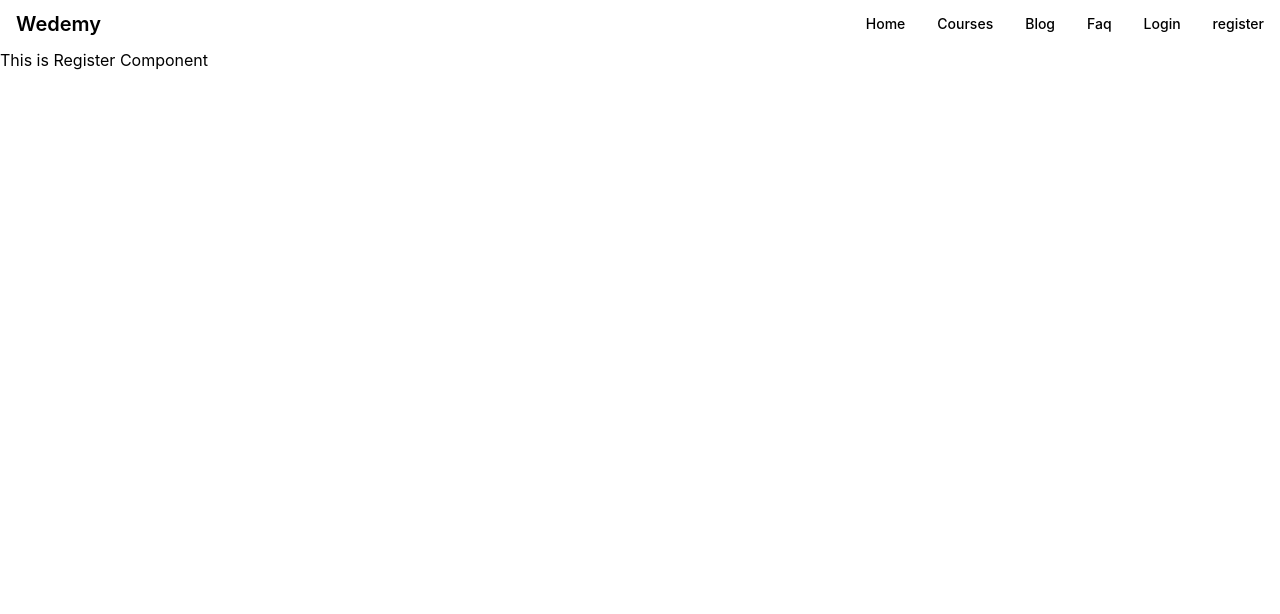
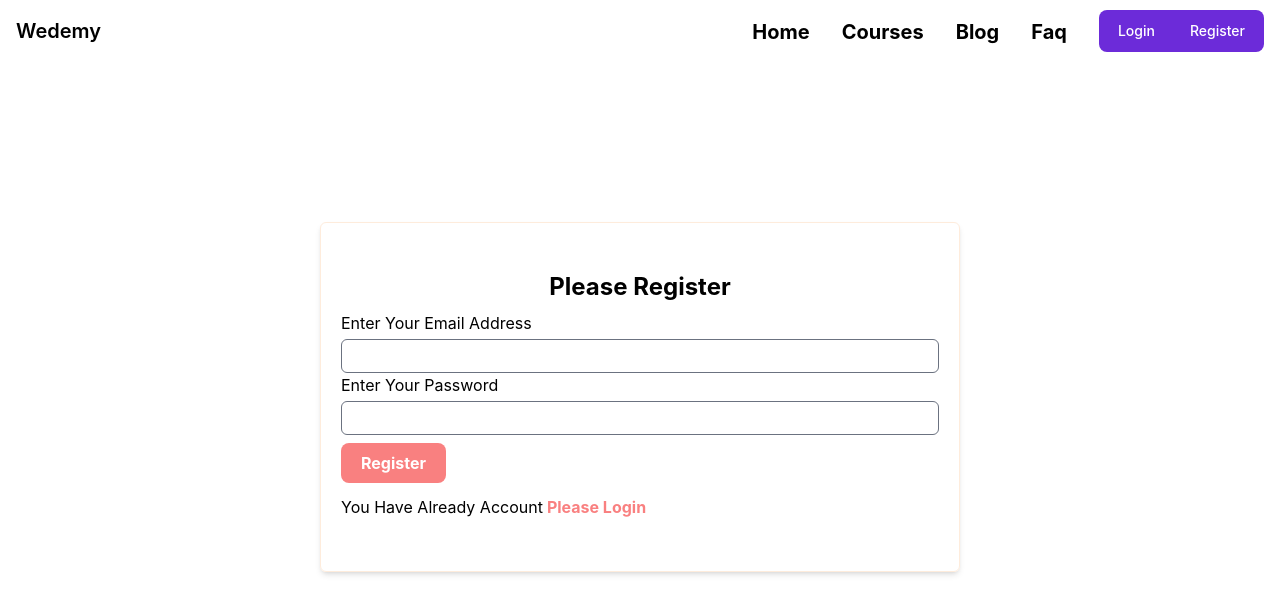
Before and after one commit to mdgulamquddus/b610-learning-platform-client-side, a React (Create React App) app: page /register in a window 1280 px wide. Shown: the top 614 px of the page. Built offline with nearby package versions, Linux system fonts and the light colour scheme; no server answers.

Commit message:
context, create user added

```diff
--- a/package.json
+++ b/package.json
@@ -6,6 +6,7 @@
     "@testing-library/jest-dom": "^5.16.5",
     "@testing-library/react": "^13.4.0",
     "@testing-library/user-event": "^13.5.0",
+    "firebase": "^9.14.0",
     "flowbite": "^1.5.4",
     "flowbite-react": "^0.3.6",
     "react": "^18.2.0",
--- /dev/null
+++ b/src/components/Pages/Checkout.js
@@ -0,0 +1,14 @@
+import React from "react";
+import { useLoaderData } from "react-router-dom";
+
+const Checkout = () => {
+  const course = useLoaderData();
+  console.log(course);
+  return (
+    <div>
+      <h1>This is checkout component</h1>
+    </div>
+  );
+};
+
+export default Checkout;
--- a/src/components/Pages/CourseDetails.js
+++ b/src/components/Pages/CourseDetails.js
@@ -1,7 +1,7 @@
-import { Badge, Rating } from "flowbite-react";
+import { Badge, Button, Rating } from "flowbite-react";
 import React, { createRef } from "react";
 import { FaCloudDownloadAlt } from "react-icons/fa";
-import { useLoaderData } from "react-router-dom";
+import { Link, useLoaderData } from "react-router-dom";
 
 import Pdf from "react-to-pdf";
 
@@ -9,6 +9,7 @@ const ref = createRef();
 const CourseDetails = () => {
   const course = useLoaderData();
   const {
+    id,
     name,
     title,
     creator,
@@ -65,6 +66,9 @@ const CourseDetails = () => {
           ))}
         </div>
       </div>
+      <Link to={`/checkout/${id}`} className="my-4 block">
+        <Button color="purple">Get Premium Access</Button>
+      </Link>
     </div>
   );
 };
--- a/src/components/Pages/Home.js
+++ b/src/components/Pages/Home.js
@@ -1,6 +1,9 @@
-import React from "react";
+import React, { useContext } from "react";
+import { AuthContext } from "../../context/UserContex";
 
 const Home = () => {
+  const { user } = useContext(AuthContext);
+  console.log(user);
   return (
     <div>
       <h1>This is home Component</h1>
--- a/src/components/Pages/Login.js
+++ b/src/components/Pages/Login.js
@@ -1,9 +1,47 @@
 import React from "react";
+import { NavLink } from "react-router-dom";
 
 const Login = () => {
   return (
-    <div>
-      <h1>This Login component</h1>
+    <div className="container mx-auto w-2/4 translate-y-40 border border-orange-100 rounded-md py-10 px-5 shadow-md">
+      <h2 className="text-2xl font-bold my-2 text-center">Please Login</h2>
+      <form>
+        <div className="flex flex-col gap-1">
+          <label htmlFor="email">Enter Your Email Address</label>
+          <input
+            className="border rounded-md focus:outline-orange-200 py-1"
+            type="email"
+            name="email"
+            id="email"
+            required
+          />
+        </div>
+        <div className="flex flex-col gap-1">
+          <label htmlFor="password">Enter Your Password</label>
+          <input
+            className="border rounded-md focus:outline-orange-200 py-1"
+            type="password"
+            name="password"
+            id="password"
+            required
+          />
+        </div>
+        <button
+          className="mt-2 py-2 px-5 bg-red-400 rounded-lg text-white font-bold"
+          type="submit"
+        >
+          Login
+        </button>
+        <div className="mt-3 text-green-600 font-bold">
+          {/* {success ? <p>{success}</p> : null} */}
+        </div>
+        <div className="my-3">
+          <span className="mr-1 ">Don't Have An Account?</span>
+          <NavLink className="text-red-400 font-bold" to="/register">
+            Please Register
+          </NavLink>
+        </div>
+      </form>
     </div>
   );
 };
--- a/src/components/Pages/Register.js
+++ b/src/components/Pages/Register.js
@@ -1,9 +1,67 @@
-import React from "react";
+import React, { useContext } from "react";
+import { NavLink } from "react-router-dom";
+import { AuthContext } from "../../context/UserContex";
 
 const Register = () => {
+  const { createUser } = useContext(AuthContext);
+
+  const handleSubmit = (e) => {
+    e.preventDefault();
+    const form = e.target;
+
+    const email = form.email.value;
+    const password = form.password.value;
+    createUser(email, password)
+      .then((result) => {
+        const user = result.user;
+        console.log(user);
+      })
+      .catch((error) => {
+        console.log(error);
+      });
+  };
   return (
     <div>
-      <h1>This is Register Component</h1>
+      <div className="container mx-auto w-2/4 translate-y-40 border border-orange-100 rounded-md py-10 px-5 shadow-md">
+        <h2 className="text-2xl font-bold my-2 text-center">Please Register</h2>
+        <form onSubmit={handleSubmit}>
+          <div className="flex flex-col gap-1">
+            <label htmlFor="email">Enter Your Email Address</label>
+            <input
+              className="border rounded-md focus:outline-orange-200 py-1 px-2"
+              type="email"
+              name="email"
+              id="email"
+              required
+            />
+          </div>
+          <div className="flex flex-col gap-1">
+            <label htmlFor="password">Enter Your Password</label>
+            <input
+              className="border rounded-md focus:outline-orange-200 py-1 px-2"
+              type="password"
+              name="password"
+              id="password"
+              required
+            />
+          </div>
+          <button
+            className="mt-2 py-2 px-5 bg-red-400 rounded-lg text-white font-bold"
+            type="submit"
+          >
+            Register
+          </button>
+          <div>
+            {/* {userExit ? <p className="my-3 text-red-700">{userExit}</p> : ""} */}
+          </div>
+          <div className="my-3">
+            <span className="mr-1 ">You Have Already Account</span>
+            <NavLink className="text-red-400 font-bold" to="/login">
+              Please Login
+            </NavLink>
+          </div>
+        </form>
+      </div>
     </div>
   );
 };
--- a/src/components/Shared/Navbar.js
+++ b/src/components/Shared/Navbar.js
@@ -1,4 +1,4 @@
-import { Navbar } from "flowbite-react";
+import { Button, Navbar } from "flowbite-react";
 import React from "react";
 import { Link } from "react-router-dom";
 
@@ -13,12 +13,26 @@ const Nabvar = () => {
         </Navbar.Brand>
         <Navbar.Toggle />
         <Navbar.Collapse>
-          <Link to="/home">Home</Link>
-          <Link to="/courses">Courses</Link>
-          <Link to="/blog">Blog</Link>
-          <Link to="/faq">Faq</Link>
-          <Link to="/login">Login</Link>
-          <Link to="/register">register</Link>
+          <Link className="mt-2 text-xl font-bold" to="/home">
+            Home
+          </Link>
+          <Link className="mt-2 text-xl font-bold" to="/courses">
+            Courses
+          </Link>
+          <Link className="mt-2 text-xl font-bold" to="/blog">
+            Blog
+          </Link>
+          <Link className="mt-2 text-xl font-bold" to="/faq">
+            Faq
+          </Link>
+          <Button.Group>
+            <Button color="purple">
+              <Link to="/login">Login</Link>
+            </Button>
+            <Button color="purple">
+              <Link to="/register">Register</Link>
+            </Button>
+          </Button.Group>
         </Navbar.Collapse>
       </Navbar>
     </div>
--- /dev/null
+++ b/src/context/UserContex.js
@@ -0,0 +1,33 @@
+import React, { createContext, useEffect, useState } from "react";
+import {
+  createUserWithEmailAndPassword,
+  getAuth,
+  onAuthStateChanged,
+} from "firebase/auth";
+import app from "../firebase/firebase.init";
+
+export const AuthContext = createContext();
+export const auth = getAuth(app);
+const UserContex = ({ children }) => {
+  const [user, setUser] = useState({});
+  const createUser = (email, password) => {
+    return createUserWithEmailAndPassword(auth, email, password);
+  };
+
+  useEffect(() => {
+    const unsubscribe = onAuthStateChanged(auth, (currentUser) => {
+      setUser(currentUser);
+    });
+
+    return () => {
+      unsubscribe();
+    };
+  }, []);
+
+  const authInfo = { user, createUser };
+  return (
+    <AuthContext.Provider value={authInfo}>{children}</AuthContext.Provider>
+  );
+};
+
+export default UserContex;
--- /dev/null
+++ b/src/firebase/firebase.init.js
@@ -0,0 +1,19 @@
+// Import the functions you need from the SDKs you need
+import { initializeApp } from "firebase/app";
+// TODO: Add SDKs for Firebase products that you want to use
+// https://firebase.google.com/docs/web/setup#available-libraries
+
+// Your web app's Firebase configuration
+const firebaseConfig = {
+  apiKey: "AIzaSyAeilStrAUi9sd5J9FO3ya99UK34sESZZo",
+  authDomain: "wedemy-26005.firebaseapp.com",
+  projectId: "wedemy-26005",
+  storageBucket: "wedemy-26005.appspot.com",
+  messagingSenderId: "692123533094",
+  appId: "1:692123533094:web:2ca06d5acbe49a373a0be7",
+};
+
+// Initialize Firebase
+const app = initializeApp(firebaseConfig);
+
+export default app;
--- a/src/index.js
+++ b/src/index.js
@@ -1,13 +1,16 @@
-import React from 'react';
-import ReactDOM from 'react-dom/client';
-import './index.css';
-import App from './App';
-import reportWebVitals from './reportWebVitals';
+import React from "react";
+import ReactDOM from "react-dom/client";
+import "./index.css";
+import App from "./App";
+import reportWebVitals from "./reportWebVitals";
+import UserContex from "./context/UserContex";
 
-const root = ReactDOM.createRoot(document.getElementById('root'));
+const root = ReactDOM.createRoot(document.getElementById("root"));
 root.render(
   <React.StrictMode>
-    <App />
+    <UserContex>
+      <App />
+    </UserContex>
   </React.StrictMode>
 );
 
--- a/src/utils/routes.js
+++ b/src/utils/routes.js
@@ -8,6 +8,7 @@ import Faq from "../components/Pages/Faq";
 import Login from "../components/Pages/Login";
 import Register from "../components/Pages/Register";
 import CourseDetails from "../components/Pages/CourseDetails";
+import Checkout from "../components/Pages/Checkout";
 
 export const router = createBrowserRouter([
   {
@@ -50,6 +51,12 @@ export const router = createBrowserRouter([
         path: "/register",
         element: <Register></Register>,
       },
+      {
+        path: "/checkout/:id",
+        element: <Checkout></Checkout>,
+        loader: ({ params }) =>
+          fetch(`http://localhost:5000/course/${params.id}`),
+      },
     ],
   },
 ]);
```
Also changed, not shown: 1 other file (tests, documents, lock files or other folders).
